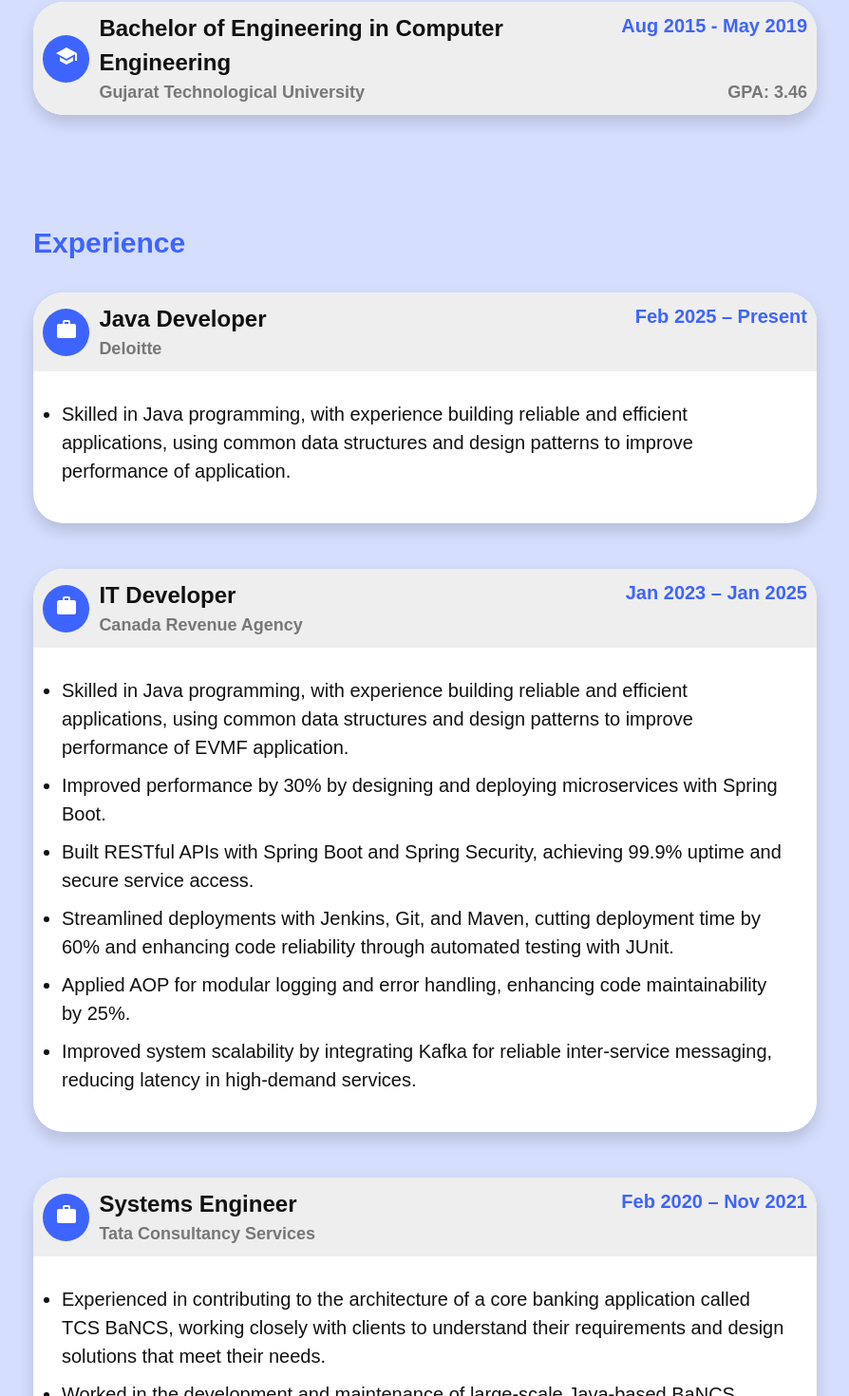
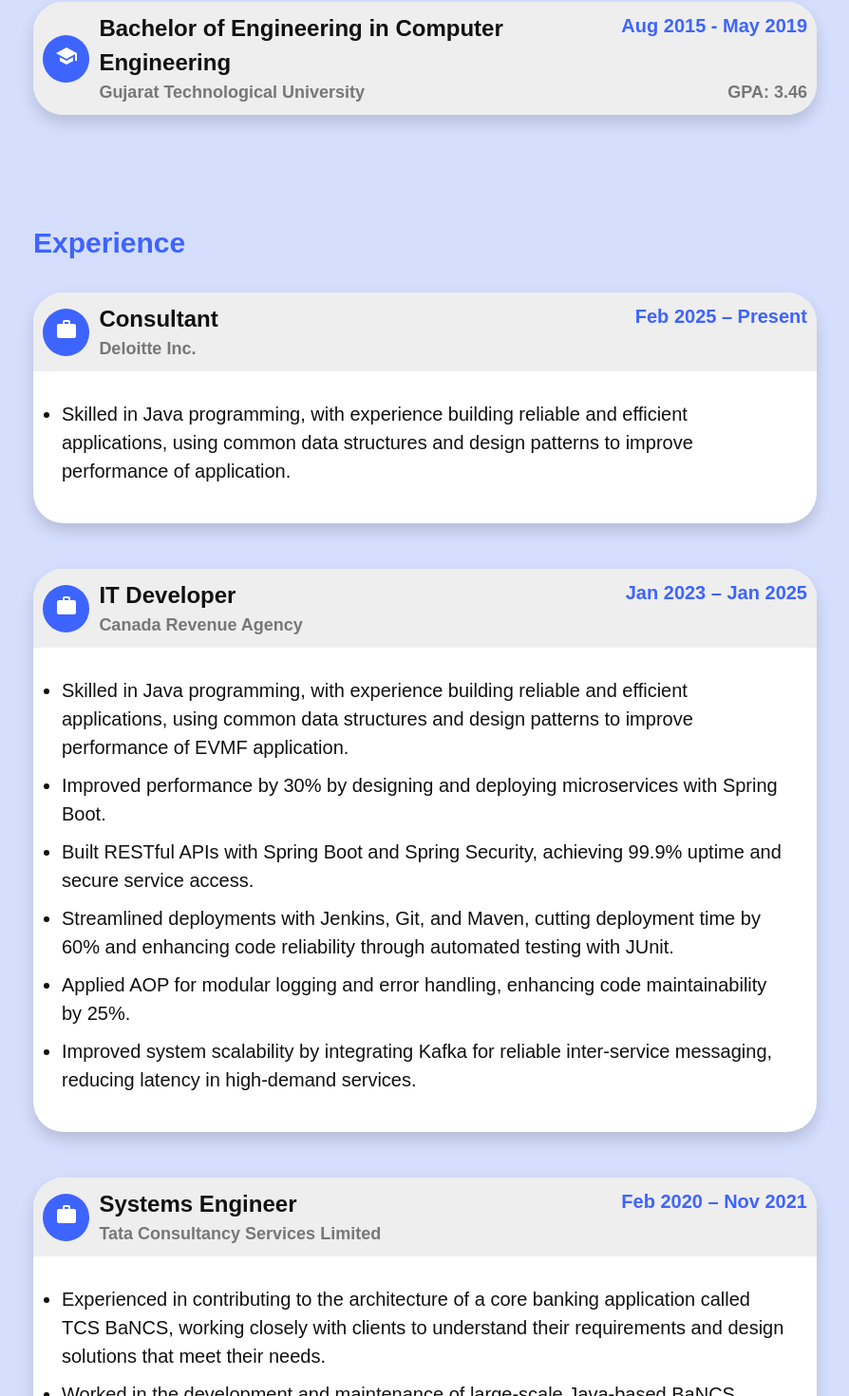
Before and after one commit to Sahil3198/sp-portfolio, a React (Create React App) app in the folder frontend/: page /resume in a window 1280 px wide. Shown: the part 396-1866 px from the top of the page at 95% size, without its empty margins (335-1229 px from the left). Built offline with nearby package versions, Linux system fonts and the light colour scheme.

Commit message:
Update job title for deloitte

```diff
--- a/frontend/src/pages/Resume/Resume.js
+++ b/frontend/src/pages/Resume/Resume.js
@@ -79,8 +79,8 @@
                                     </div>
                                     <div className="header-text">
                                         <span className="date float-right">Feb 2025 – Present</span>
-                                        <h2>Java Developer</h2>
-                                        <span className="position">Deloitte</span>
+                                        <h2>Consultant</h2>
+                                        <span className="position">Deloitte Inc.</span>
                                     </div>
                                 </div>
                                 <div className="card-body">
@@ -121,7 +121,7 @@
                                     <div className="header-text">
                                         <span className="date float-right">Feb 2020 – Nov 2021</span>
                                         <h2>Systems Engineer</h2>
-                                        <span className="position">Tata Consultancy Services</span>
+                                        <span className="position">Tata Consultancy Services Limited</span>
                                     </div>
                                 </div>
                                 <div className="card-body">
```
